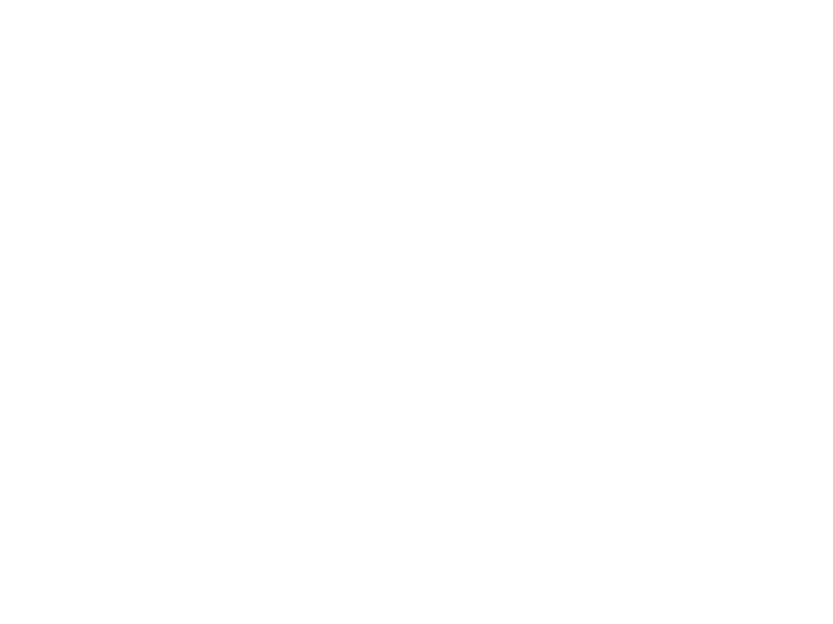
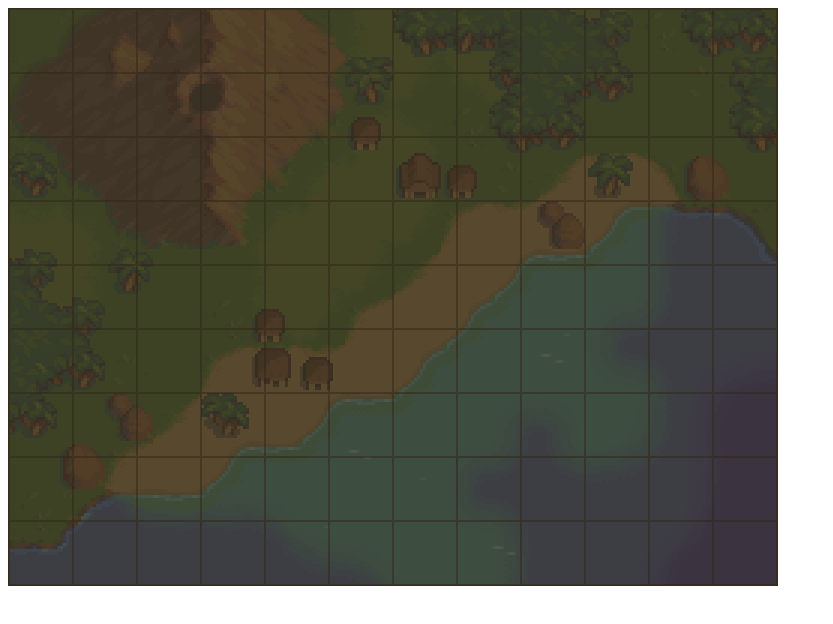
Before and after one commit to nountie/rpg-ui-kit, a website: page index.html in a window 1280 px wide. Shown: the whole page, without its empty margins (0-833 px from the left). Drawn offline with Linux system fonts and the light colour scheme.

Commit message:
Grid and block styling added

```diff
--- a/css/style.css
+++ b/css/style.css
@@ -1,5 +1,30 @@
+* {
+  box-sizing: border-box;
+}
+
 .map {
   width: 768px;
   height: 576px;
-  background: url("img/bg.gif");
+  background: url("../img/bg.gif");
+  border: 1px solid rgb(54, 45, 31);
+  box-sizing: content-box;
 }
+.grid {
+  display: flex;
+  flex-wrap: wrap;
+}
+.grid__block {
+  height: 64px;
+  width: 64px;
+  background: rgba(54, 45, 31, 0.8);
+  transition: all 0.3s ease;
+  border: 1px solid rgba(49, 39, 24, 0.5);
+}
+
+.grid__block:not(.unlocked):hover {
+  background: rgba(54, 45, 31, 0.6);
+}
+
+.unlocked {
+  background: rgba(54, 45, 31, 0);
+}
--- a/index.html
+++ b/index.html
@@ -5,8 +5,121 @@
     <meta name="viewport" content="width=device-width, initial-scale=1.0" />
     <meta http-equiv="X-UA-Compatible" content="ie=edge" />
     <title>RPGoals v.0.0.1</title>
+    <link rel="stylesheet" href="css/style.css" />
   </head>
   <body>
-    <div id="map" class="map"></div>
+    <div id="map" class="map">
+      <div class="grid">
+        <div class="grid__block"></div>
+        <div class="grid__block"></div>
+        <div class="grid__block"></div>
+        <div class="grid__block"></div>
+        <div class="grid__block"></div>
+        <div class="grid__block"></div>
+        <div class="grid__block"></div>
+        <div class="grid__block"></div>
+        <div class="grid__block"></div>
+        <div class="grid__block"></div>
+        <div class="grid__block"></div>
+        <div class="grid__block"></div>
+        <div class="grid__block"></div>
+        <div class="grid__block"></div>
+        <div class="grid__block"></div>
+        <div class="grid__block"></div>
+        <div class="grid__block"></div>
+        <div class="grid__block"></div>
+        <div class="grid__block"></div>
+        <div class="grid__block"></div>
+        <div class="grid__block"></div>
+        <div class="grid__block"></div>
+        <div class="grid__block"></div>
+        <div class="grid__block"></div>
+        <div class="grid__block"></div>
+        <div class="grid__block"></div>
+        <div class="grid__block"></div>
+        <div class="grid__block"></div>
+        <div class="grid__block"></div>
+        <div class="grid__block"></div>
+        <div class="grid__block"></div>
+        <div class="grid__block"></div>
+        <div class="grid__block"></div>
+        <div class="grid__block"></div>
+        <div class="grid__block"></div>
+        <div class="grid__block"></div>
+        <div class="grid__block"></div>
+        <div class="grid__block"></div>
+        <div class="grid__block"></div>
+        <div class="grid__block"></div>
+        <div class="grid__block"></div>
+        <div class="grid__block"></div>
+        <div class="grid__block"></div>
+        <div class="grid__block"></div>
+        <div class="grid__block"></div>
+        <div class="grid__block"></div>
+        <div class="grid__block"></div>
+        <div class="grid__block"></div>
+        <div class="grid__block"></div>
+        <div class="grid__block"></div>
+        <div class="grid__block"></div>
+        <div class="grid__block"></div>
+        <div class="grid__block"></div>
+        <div class="grid__block"></div>
+        <div class="grid__block"></div>
+        <div class="grid__block"></div>
+        <div class="grid__block"></div>
+        <div class="grid__block"></div>
+        <div class="grid__block"></div>
+        <div class="grid__block"></div>
+        <div class="grid__block"></div>
+        <div class="grid__block"></div>
+        <div class="grid__block"></div>
+        <div class="grid__block"></div>
+        <div class="grid__block"></div>
+        <div class="grid__block"></div>
+        <div class="grid__block"></div>
+        <div class="grid__block"></div>
+        <div class="grid__block"></div>
+        <div class="grid__block"></div>
+        <div class="grid__block"></div>
+        <div class="grid__block"></div>
+        <div class="grid__block"></div>
+        <div class="grid__block"></div>
+        <div class="grid__block"></div>
+        <div class="grid__block"></div>
+        <div class="grid__block"></div>
+        <div class="grid__block"></div>
+        <div class="grid__block"></div>
+        <div class="grid__block"></div>
+        <div class="grid__block"></div>
+        <div class="grid__block"></div>
+        <div class="grid__block"></div>
+        <div class="grid__block"></div>
+        <div class="grid__block"></div>
+        <div class="grid__block"></div>
+        <div class="grid__block"></div>
+        <div class="grid__block"></div>
+        <div class="grid__block"></div>
+        <div class="grid__block"></div>
+        <div class="grid__block"></div>
+        <div class="grid__block"></div>
+        <div class="grid__block"></div>
+        <div class="grid__block"></div>
+        <div class="grid__block"></div>
+        <div class="grid__block"></div>
+        <div class="grid__block"></div>
+        <div class="grid__block"></div>
+        <div class="grid__block"></div>
+        <div class="grid__block"></div>
+        <div class="grid__block"></div>
+        <div class="grid__block"></div>
+        <div class="grid__block"></div>
+        <div class="grid__block"></div>
+        <div class="grid__block"></div>
+        <div class="grid__block"></div>
+        <div class="grid__block"></div>
+        <div class="grid__block"></div>
+      </div>
+    </div>
+    <script src="js/main.js"></script>
   </body>
 </html>
--- /dev/null
+++ b/js/main.js
@@ -0,0 +1,12 @@
+(function() {
+  let blocks = document.querySelectorAll(".grid__block");
+  for (block of blocks) {
+    block.addEventListener(
+      "click",
+      function() {
+        this.classList.toggle("unlocked");
+      },
+      true
+    );
+  }
+})();
```
